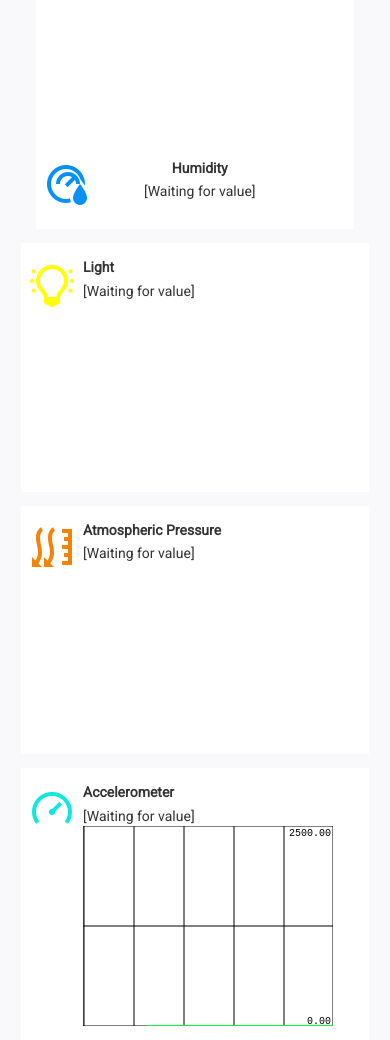
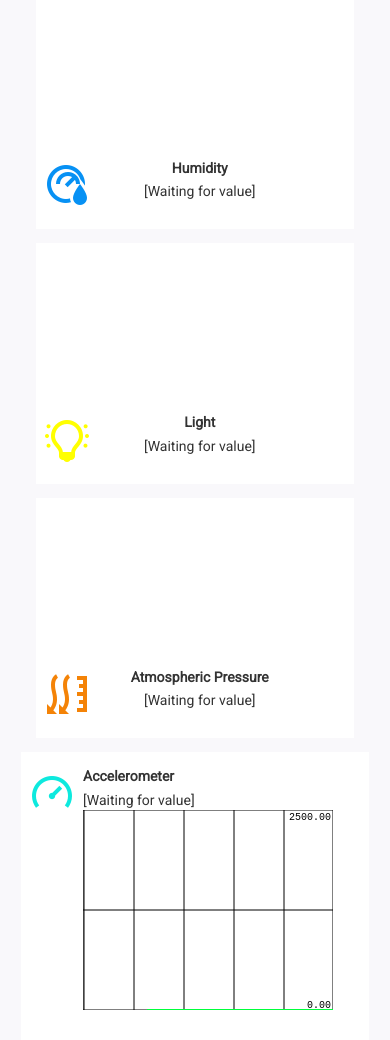
Before and after one commit to NishantNalawade/BridgeApp, a website: page www/index.html in a window 390 px wide. Shown: the part 741-1781 px from the top of the page. Drawn offline with nearby package versions, Linux system fonts and the light colour scheme; some packages are replaced by stand-ins of ours; a script that the page names is missing.

Commit message:
looks good from mobile perspective

```diff
--- a/www/css/myCss.css
+++ b/www/css/myCss.css
@@ -47,6 +47,7 @@
 }
 
 .list{
+    background-color: #f9f8fb;
     margin-top: 2em;
     margin-left: 1.5em;
     margin-right: 1.5em;
@@ -76,8 +77,3 @@
     font-weight: bold;
     margin-bottom: 0.25em;
 }
-
-#tempgauge{
-    height: 10em;
-    width: 20em;
-}
--- a/www/index.html
+++ b/www/index.html
@@ -171,8 +171,15 @@
 				</div>
 			</div>
 			<!-- </div> -->
+			<div class="col-sm-6 text-center">
 
 				<div class="list-item">
+
+					<div class="list-item-details">
+						<div>
+							<canvas id="lightGauge"></canvas>
+						</div>
+					</div>
 					<div class="list-icon">
 						<div class="live-data">
 							<img src="img/icons8-light-on-48.png">
@@ -180,14 +187,17 @@
 						<div class="sensor-name">Light</div>
 						<span id="LuxometerData">[Waiting for value]</span>
 					</div>
-				<div class="list-item-details">
-					<div>
-						<canvas id="lightGauge"></canvas>
-					</div>
+
 				</div>
 			</div>
 
+			<div class="col-sm-6 text-center">
 				<div class="list-item">
+					<div class="list-item-details">
+						<div>
+							<canvas id="pressureGauge"></canvas>
+						</div>
+					</div>
 					<div class="list-icon">
 						<div class="live-data">
 							<img src="img/icons8-atmospheric-pressure-48.png">
@@ -195,12 +205,6 @@
 						<div class="sensor-name">Atmospheric Pressure</div>
 						<span id="BarometerData">[Waiting for value]</span>
 					</div>
-				<div class="list-item-details">
-					<div>
-						<canvas id="pressureGauge">
-						</canvas>
-					</div>
-
 				</div>
 			</div>
 
```
Lines whose indentation alone changed are shown as unchanged.
